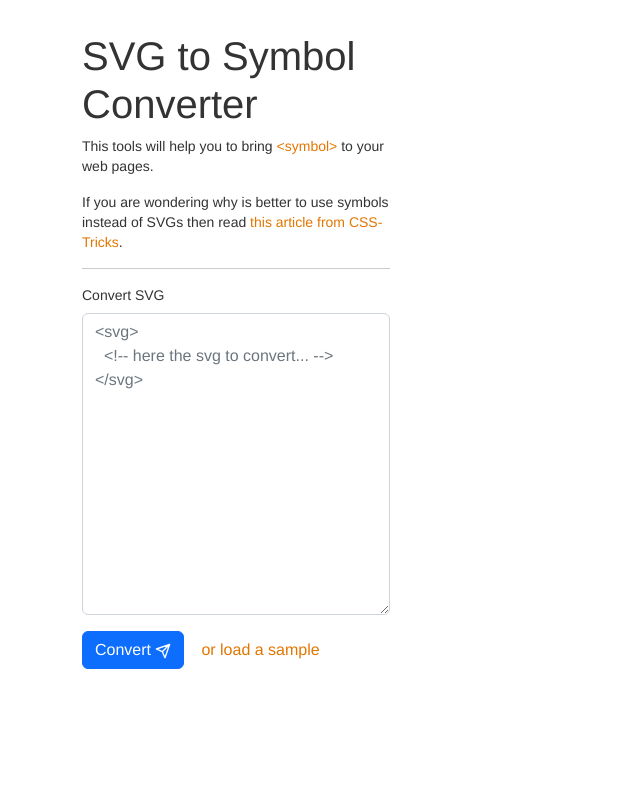
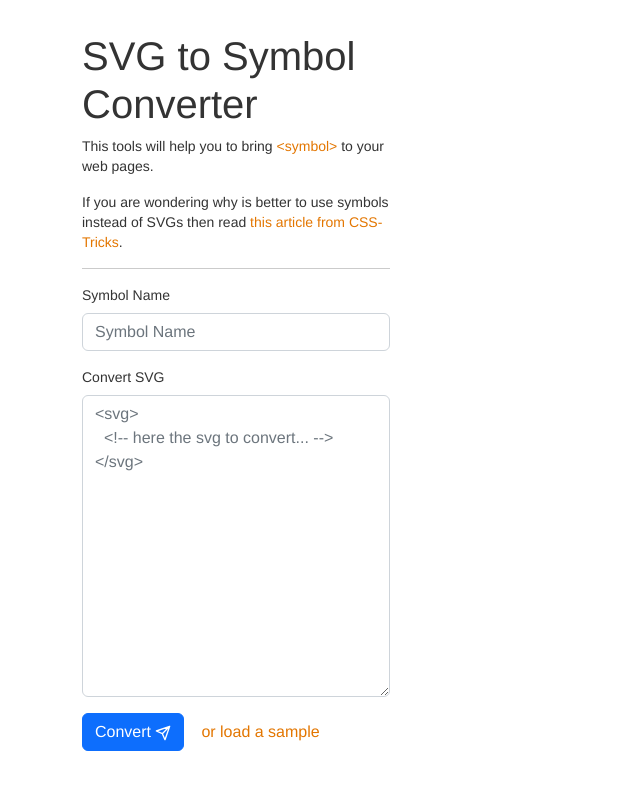
Before and after one commit to YarinAyash1/svg-to-symbol-app, a React (Vite) app: page / in a window 1280 px wide. Shown: the top 790 px of the page, without its empty margins (0-640 px from the left). Built offline with nearby package versions, Linux system fonts and the light colour scheme.

Commit message:
add option to add symbol name id

```diff
--- a/src/components/Sidebar.jsx
+++ b/src/components/Sidebar.jsx
@@ -11,9 +11,11 @@ function Sidebar() {
     const [isLoading, setIsLoading] = useState(false);
     const [submitted, setSubmittedStatus] = useState(false);
     const [errorMessage, setErrorMessage] = useState('');
+    const [svgName, setSvgName] = useState('');
     const textAreaRef = useRef(null);
 
     const loadSampleSVG = () => {
+        setSvgName('sample')
         setTextArea(getSampleSVG)
         setSubmittedStatus(true);
     }
@@ -33,13 +35,16 @@ function Sidebar() {
 
     const handleSubmit = (event) => {
         if (event) event.preventDefault();
-        if(!textArea) {
+        if (!textArea) {
             setErrorMessage('Please add your svg');
             textAreaRef.current.focus();
             return;
         }
         setIsLoading(true);
-        axios.post(`${import.meta.env['VITE_API_URL']}/convert-to-symbol`, {svgData: textArea}, {
+        axios.post(`${import.meta.env['VITE_API_URL']}/convert`, {
+            svgData: textArea,
+            name: svgName
+        }, {
             headers: {
                 // Overwrite Axios's automatically set Content-Type
                 'Content-Type': 'application/json'
@@ -55,7 +60,8 @@ function Sidebar() {
     function onSuccess(response) {
         const uuid = getUuid();
         const svg = response.data.input;
-        const compiledSamples = buildHtml(response.data.symbol, uuid);
+        const svgId = response.data.svgId || uuid;
+        const compiledSamples = buildHtml(response.data.symbol, svgId);
         let newResults = [{
             svg,
             symbol: compiledSamples.symbol,
@@ -67,9 +73,14 @@ function Sidebar() {
 
         setResults(newResults);
 
+        clearInputs();
+        setIsLoading(false);
+    }
+
+    const clearInputs = () => {
         setErrorMessage('')
         setTextArea('')
-        setIsLoading(false);
+        setSvgName('')
     }
 
 
@@ -88,8 +99,15 @@ function Sidebar() {
                 href="https://css-tricks.com/svg-symbol-good-choice-icons/"
                 rel="noopener">this article from CSS-Tricks</a>.
             </p>
-            <hr className={'opacity-25'} />
+            <hr className={'opacity-25'}/>
             <Form onSubmit={handleSubmit}>
+                <Form.Group className="mb-3" controlId="SVGId">
+                    <Form.Label>Symbol Name</Form.Label>
+                    <Form.Control placeholder={'Symbol Name'}
+                                  onChange={(e) => setSvgName(e.target.value)}
+                                  value={svgName}
+                    />
+                </Form.Group>
                 <Form.Group className="mb-3" controlId="SVGTextArea">
                     <Form.Label>Convert SVG</Form.Label>
                     <Form.Control placeholder={'<svg>\n' + '  <!-- here the svg to convert... -->\n' + '</svg>'}
--- a/src/helper.js
+++ b/src/helper.js
@@ -2,9 +2,9 @@ export const getSampleSVG = () => {
     return '<svg viewBox="0 0 128 125" xmlns="http://www.w3.org/2000/svg" fill-rule="evenodd" clip-rule="evenodd" stroke-linejoin="round" stroke-miterlimit="1.414"><path d="M63.994.152C28.66.152 0 28.806 0 64.158c0 28.272 18.336 52.26 43.768 60.726 3.2.586 4.37-1.392 4.37-3.084 0-1.52-.06-5.544-.092-10.888-17.8 3.87-21.56-8.576-21.56-8.576-2.906-7.394-7.102-9.364-7.102-9.364-5.812-3.972.44-3.888.44-3.888 6.424.452 9.8 6.592 9.8 6.592 5.712 9.784 14.984 6.96 18.63 5.32.58-4.14 2.234-6.96 4.06-8.56-14.21-1.612-29.15-7.104-29.15-31.63 0-6.984 2.494-12.7 6.588-17.172-.66-1.62-2.856-8.12.628-16.932 0 0 5.374-1.72 17.6 6.56 5.104-1.42 10.58-2.128 16.02-2.152 5.44.024 10.914.734 16.024 2.154 12.22-8.28 17.58-6.56 17.58-6.56 3.496 8.81 1.3 15.316.64 16.936 4.104 4.476 6.58 10.19 6.58 17.174 0 24.586-14.966 30-29.22 31.58 2.296 1.98 4.34 5.88 4.34 11.854 0 8.556-.076 15.46-.076 17.56 0 1.706 1.154 3.7 4.4 3.074C109.68 116.396 128 92.42 128 64.156 128 28.808 99.344.152 63.994.152z"/></svg>';
 }
 export const getUuid = () => {
-    return 'icon-xxxxxxxx'.replace(/[xy]/g, function (c) {
-        var r = Math.random() * 16 | 0;
-        var v = c === 'x' ? r : (r & 0x3 | 0x8);
+    return 'svg-xxxxxxxx'.replace(/[xy]/g, function (c) {
+        let r = Math.random() * 16 | 0;
+        let v = c === 'x' ? r : (r & 0x3 | 0x8);
         return v.toString(16);
     });
 }
```
